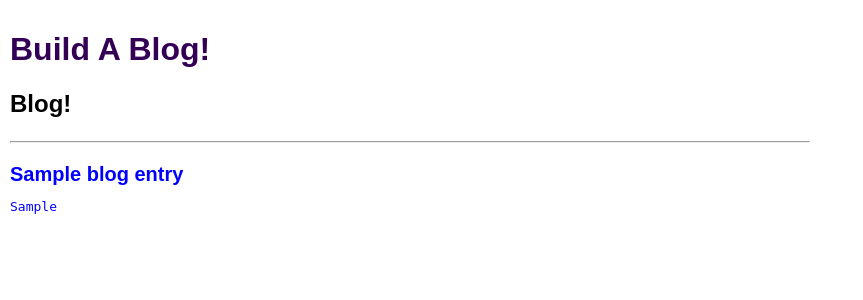
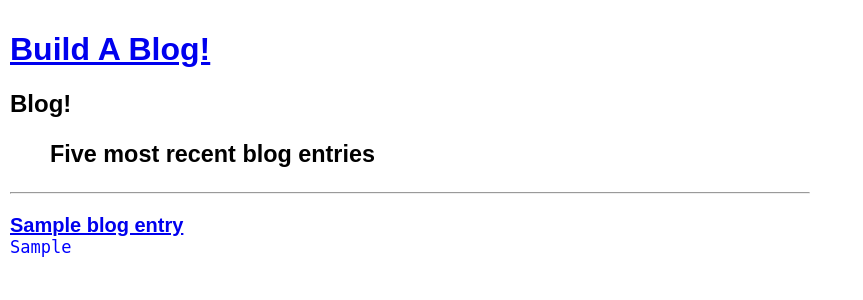
Before and after one commit to Cangela/build-a-blog, a Python web app: template templates/mainpage.html in a window 1280 px wide. Shown: the top 300 px of the page, without its empty margins (0-863 px from the left). Run offline with Jinja, Linux system fonts and the light colour scheme; the template is opened without the code that fills it: most values are stand-ins (such as "Sample title", 1, 10 or a date in 2020).

Commit message:
added a redirect to permalink for a new post

```diff
--- a/main.py
+++ b/main.py
@@ -56,7 +56,7 @@ class NewPost(Handler):
         if title and blog_entry:
             b = Blog(title = title, blog_entry = blog_entry)
             b.put()
-            self.redirect("/")
+            self.redirect('/blog/%s' % str(b.key().id()))
 
         else:
             error = "We need both a title and some content!"
@@ -71,8 +71,6 @@ class ViewPostHandler(Handler):
             error = "Incorrect blog id!"
         return self.render("singlepost.html", blog_entry=blog_entry, error=error)
 
-
-
 app = webapp2.WSGIApplication([
     ('/', MainPage),
     ('/blog', MainPage),
--- a/templates/base.html
+++ b/templates/base.html
@@ -54,7 +54,7 @@
             font-size: 20px;
         }
 
-        .entry-body {
+        .blog_entry-body {
             margin: 0;
             font-size: 17px;
         }
@@ -62,7 +62,7 @@
 
     <body style="margin: 0">
         <h1 style="bacground-color: #ddd; color: #305; margin: 0 height: 50px">
-            Build A Blog!
+            <a href="/blog">Build A Blog!</a>
         </h1>
 
         {% block content %}
--- a/templates/mainpage.html
+++ b/templates/mainpage.html
@@ -4,7 +4,7 @@
         <form method="post">
             <ul>
             <label>
-                <div><h3><Five most recent blog entry<h3></div>
+                <div><h3>Five most recent blog entries<h3></div>
             </ul>
         </form>
 
@@ -12,7 +12,7 @@
 
             {% for blog_entry in blog_entries %}
                 <div class="post">
-                        <div class="blog_entry-title">{{blog_entry.title}}</div>
+                        <div class="blog_entry-title"><a href="/blog/{{blog_entry.key().id()}}">{{ blog_entry.title}}</a></div>
                         <pre class="blog_entry-body">{{blog_entry.blog_entry}}</pre>
                 </div>
             {% endfor %}
--- a/templates/newpost.html
+++ b/templates/newpost.html
@@ -8,6 +8,7 @@
             </label>
             <label>
                 <div>post</div>
+
                 <textarea name="blog_entry">{{blog_entry}}</textarea>
             </label>
 
```
Also changed, not shown: 1 other file.
